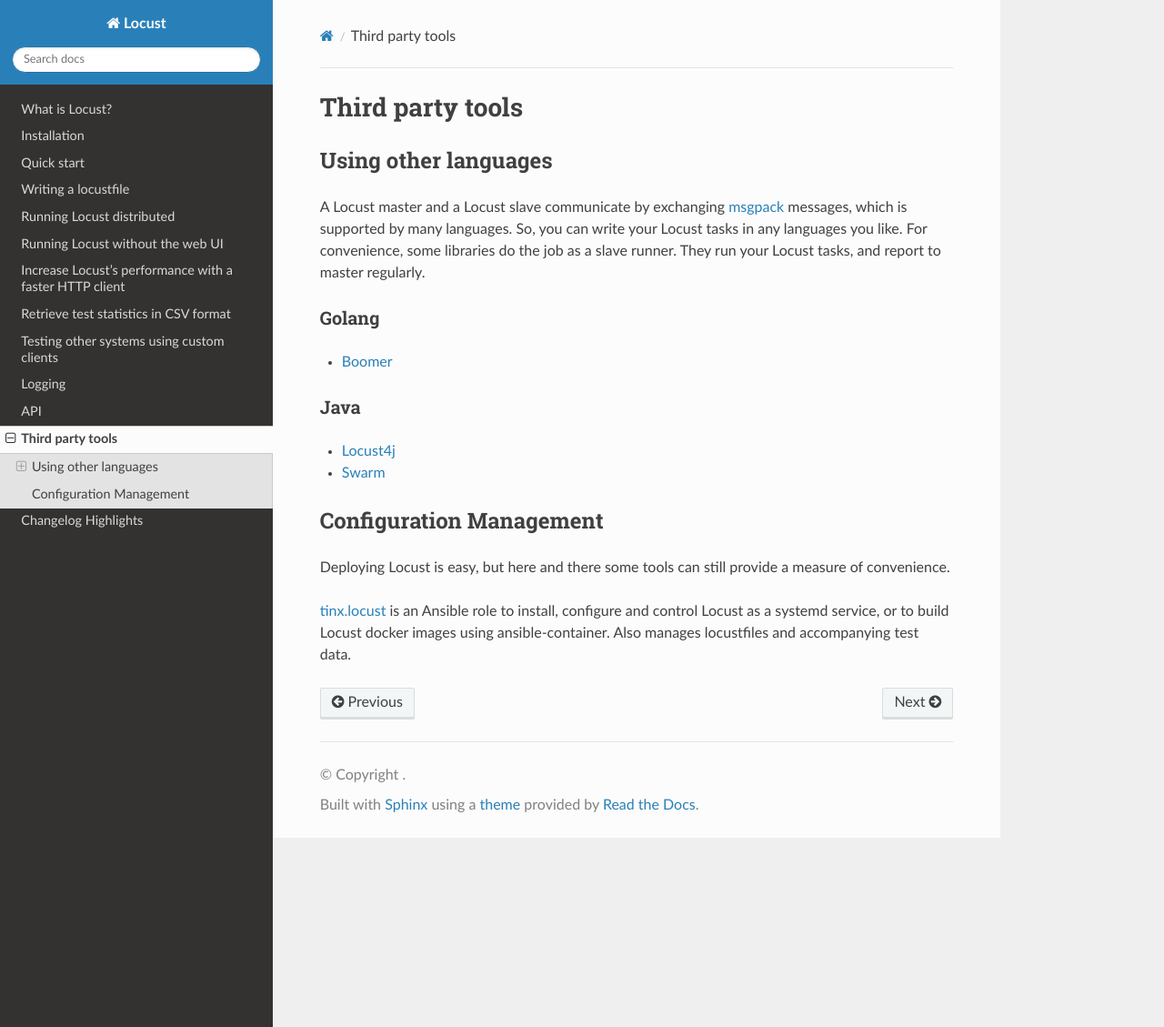
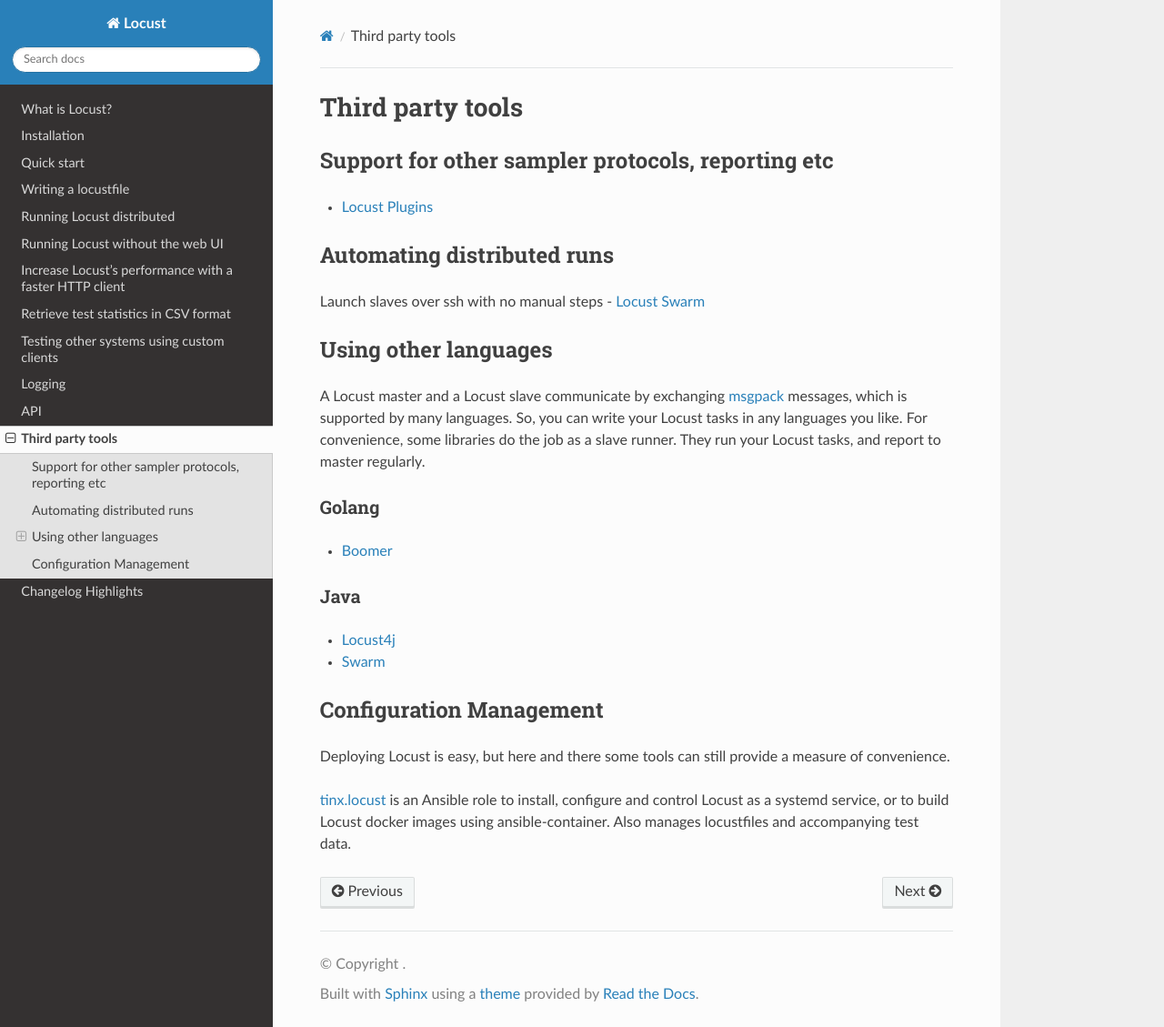
Before and after one commit to locustio/locust, a Sphinx documentation site: the page built from docs/third-party-tools.rst, in a window 1280 px wide and 1129 px high. Shown: the whole window at 91% size. Built offline with Sphinx 7.4.7 and the Read the Docs theme 2.0.0, drawn with Linux system fonts in a browser that asks for light colours; pages that are not in the unit, such as notebooks, are missing from menus.

Commit message:
Add references to locust-plugins and locust-swarm. Trim some whitespaces.

```diff
--- a/docs/third-party-tools.rst
+++ b/docs/third-party-tools.rst
@@ -1,6 +1,17 @@
 =====================
 Third party tools
 =====================
+
+Support for other sampler protocols, reporting etc
+==================================================
+- `Locust Plugins <https://github.com/SvenskaSpel/locust-plugins/>`_
+
+
+Automating distributed runs
+===========================
+Launch slaves over ssh with no manual steps
+- `Locust Swarm <https://github.com/SvenskaSpel/locust-swarm/>`_
+
 
 Using other languages
 =====================
```
